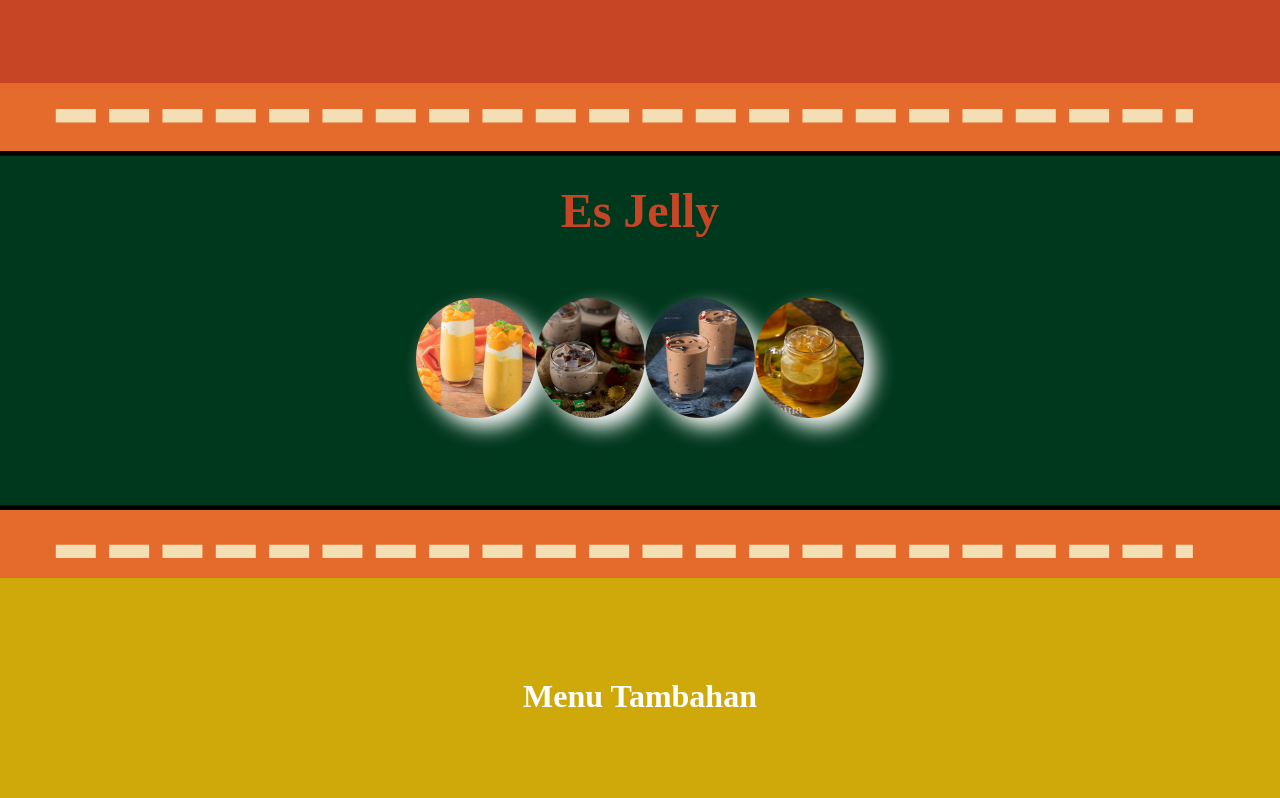
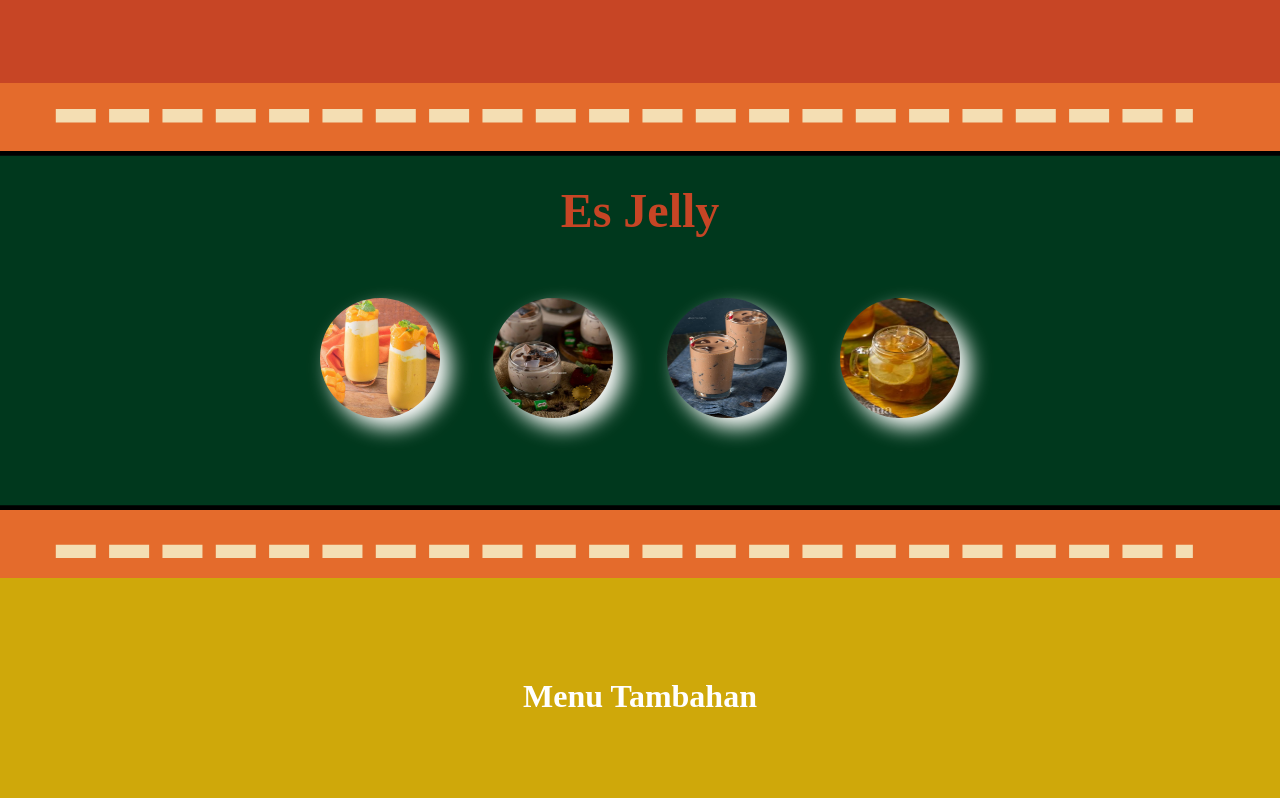
Before and after one commit to deriana/rpl-restaurant, a React (Create React App) app: page / in a window 1280 px wide. Shown: the part 2042-2840 px from the top of the page. Built offline with nearby package versions, Linux system fonts and the light colour scheme.

Commit message:
bug lagi asw

```diff
--- a/src/components/drink.css
+++ b/src/components/drink.css
@@ -23,7 +23,7 @@
 }
 
 .slider-menu {
-    width: 35%;
+    width: 50%;
     display: flex;
     align-items: center;
     justify-content: space-between;
```
